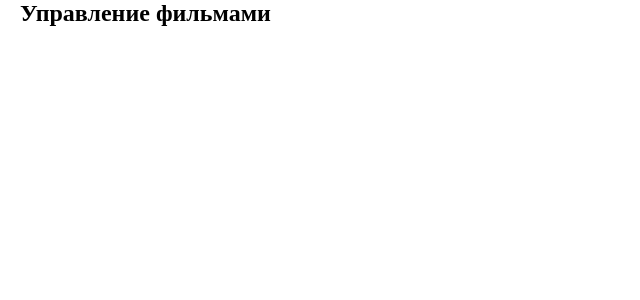
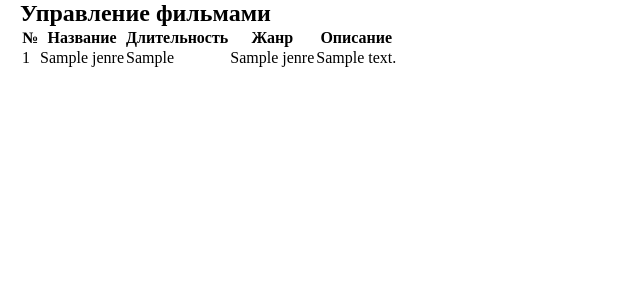
Before and after one commit to VorontsovaErica/kino, a PHP site: page /admin_panel/admin.php in a window 1280 px wide. Shown: the part 39-339 px from the top of the page, without its empty margins (0-640 px from the left). Run offline with PHP 8.4, Linux system fonts and the light colour scheme; tables that the repository leaves empty or names only in its code hold one stand-in row (values such as "Sample post").

Commit message:
Добавлен вывод фильмов

```diff
--- a/admin_panel/admin.php
+++ b/admin_panel/admin.php
@@ -40,5 +40,32 @@ if (check_auth()) {
 
     <section>
         <h1>Управление фильмами</h1>
+       <?php $stmt = pdo()->prepare("SELECT * FROM `films` JOIN jenre ON films.id_jenre = jenre.id");
+        $stmt->execute();
+        $array = $stmt->fetchAll(PDO::FETCH_ASSOC);
+        ?>
 
+        <table class="table">
+        <thead>
+        <tr>
+       <th scope="col">№ </th>
+       <th scope="col">Название </th>
+       <th scope="col">Длительность </th>
+       <th scope="col">Жанр </th>
+       <th scope="col">Описание </th>
+        </tr>
+        </thead>
+        <tbody>
+            <?php  foreach ($array as $row): ?>
+                <tr>
+                    <td><?= $row['id'] ?></td>
+                    <td><?= $row['name'] ?></td>
+                    <td><?= $row['duration'] ?></td>
+                    <td><?= $row['name_j'] ?></td>
+                    <td><?= $row['description'] ?></td>
+                </tr>
+                <?php endforeach; ?>
+        </tbody>
+
+        </table>
     </section>
```
